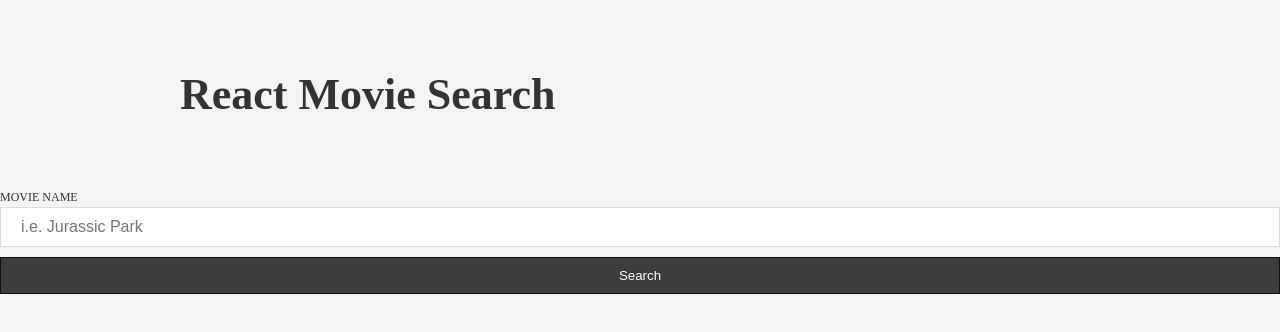
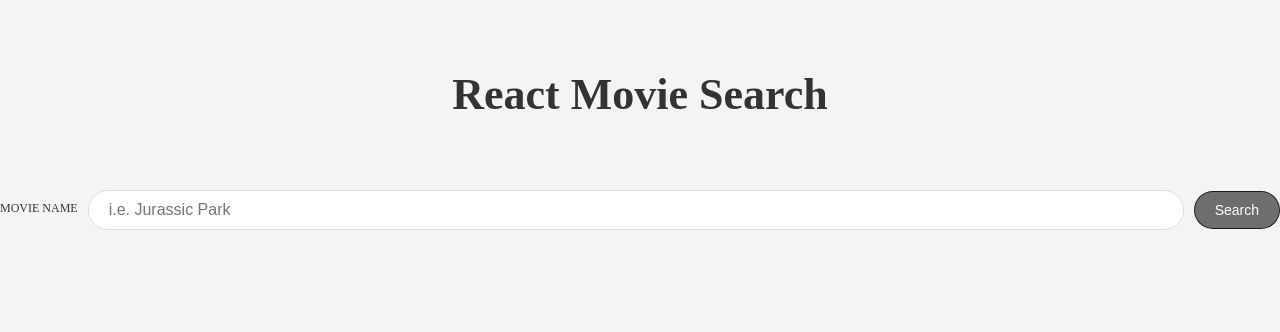
Before and after one commit to swrobbin/movie-search-app, a React (Create React App) app: page / in a window 1280 px wide. Shown: the top 332 px of the page. Built offline with nearby package versions, Linux system fonts and the light colour scheme.

Commit message:
added CSS to search bar

```diff
--- a/src/index.css
+++ b/src/index.css
@@ -17,32 +17,55 @@ small {
   font-size: 1.2rem;
 }
 .container {
+   /* to center horizontally */
   margin: 0 auto;
-  /* trick to center horizontally */
   max-width: 1000px;
   padding: 40px;
 }
 .title {
   font-size: 4.4rem;
+  text-align: center;
 }
 .form {
   display:grid;
 }
 .label {
   font-size: 1.2rem;
-  margin-bottom:0.2rem ;
+  margin-bottom: 0.2rem;
   text-transform: uppercase;
 }
 .input {
   font-size: 1.6rem;
   padding: 0.5rem 2rem;
-  line-height:2.8rem;
+  line-height: 2.8rem;
   border: 1px solid #ddd;
+  border-radius: 20px;
   margin-bottom: 1rem;
 }
 .button {
-  background-color: rgba(0, 0, 0, 0.75);
+  background-color: rgba(0, 0, 0, 0.55);
   color: white;
   padding: 1rem 2rem;
   border: 1px solid rgba(0, 0, 0, 0.75);
+  border-radius: 20px;
+  font-size: 1.4rem;
+  cursor: pointer;
+  transition: background-color 250ms;
 }
+.button:hover {
+  background-color: rgba(0, 0, 0, 0.85);
+}
+@media (min-width:786px){
+  /* style in here will only be used if the screen if larger than 786px */
+  .form{
+    grid-template-columns: auto 1fr auto;
+    /* define columns to lay out the label the input and button side by side,
+    auto: will take up as much space as it needs, 1fr: a fraction of the available space thats left */
+    grid-gap: 1rem;
+    /* space them out a little */
+    align-items: center;
+  }
+  .input{
+    margin-bottom: 0;
+  }
+}
```
